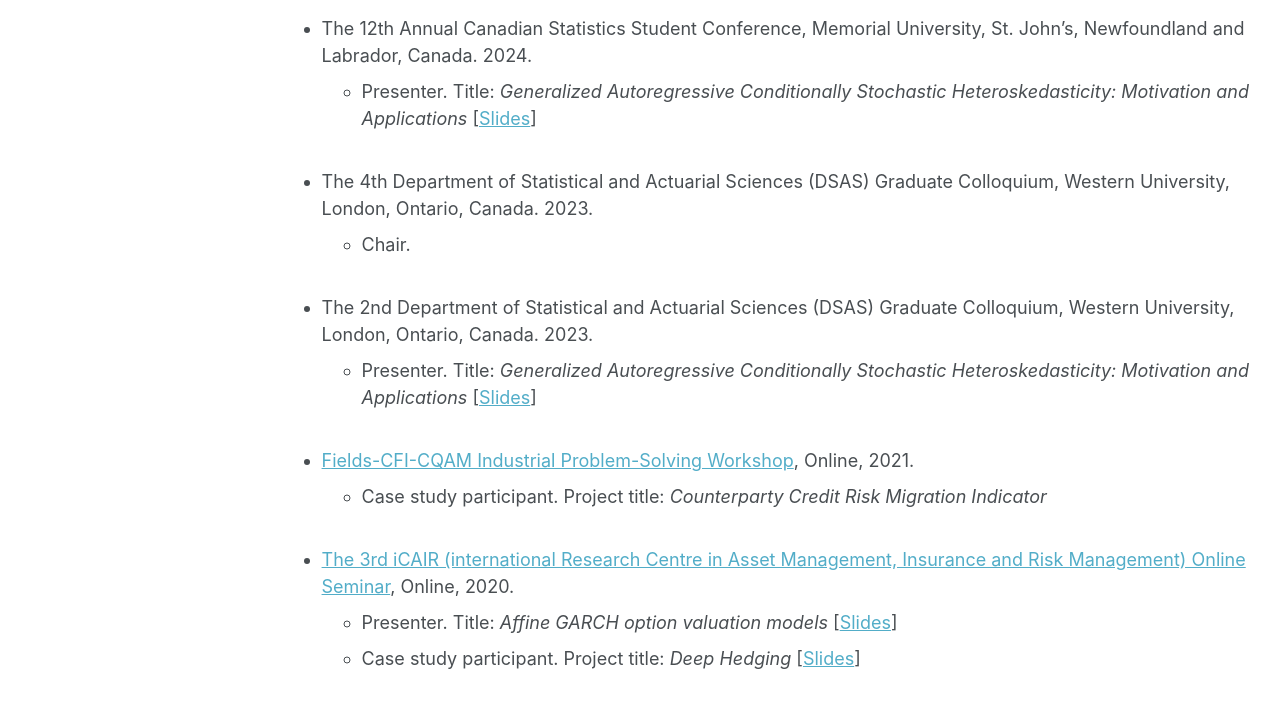
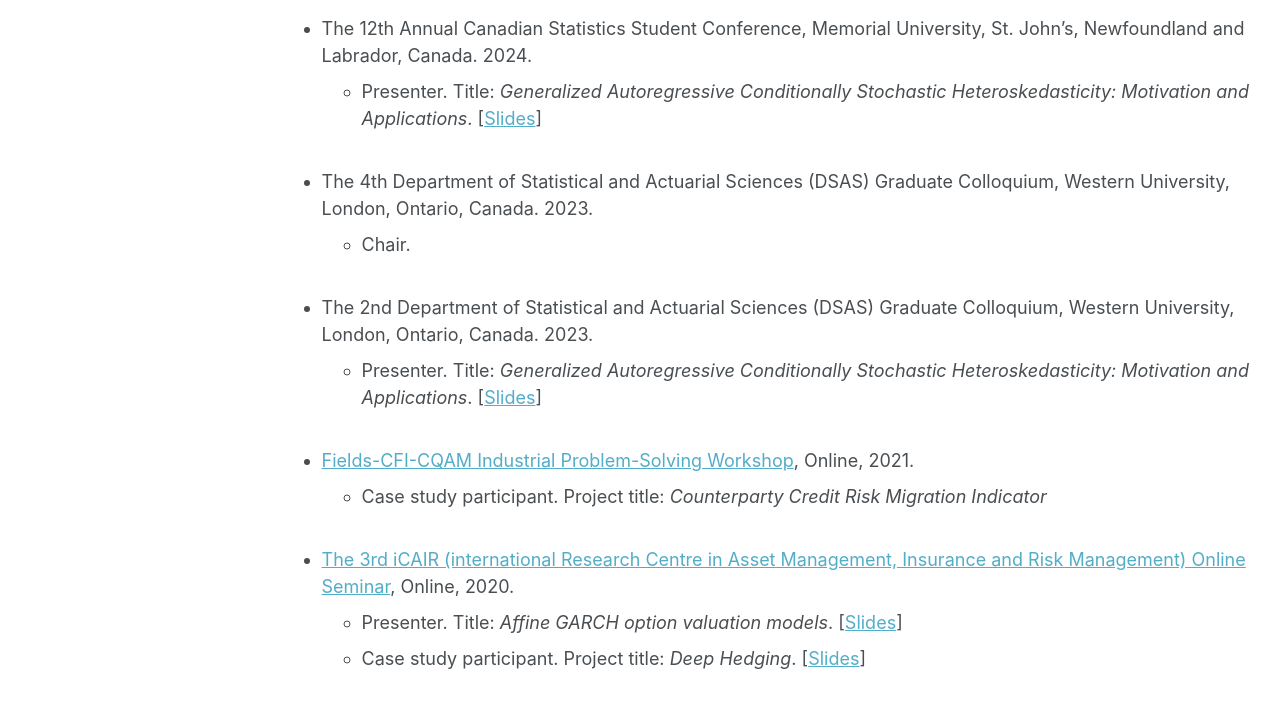
Before and after one commit to XIZEYE/xizeye.github.io, a Jekyll site: the page built from _pages/research.md, in a window 1280 px wide and 1400 px high. Shown: the part 652-1360 px from the top of the window. Built offline with Jekyll 4.4.1, drawn with Linux system fonts in a browser that asks for light colours; some web fonts are replaced.

```diff
--- a/_pages/research.md
+++ b/_pages/research.md
@@ -22,13 +22,13 @@ GARCH Models. A Heston-Nandi GARCH Insight. *Econometrics and Statistics*. *In p
 Academic activities
 ------
 * The 12th Annual Canadian Statistics Student Conference, Memorial University, St. John's, Newfoundland and Labrador, Canada. 2024.
-	* Presenter. Title: *Generalized Autoregressive Conditionally Stochastic Heteroskedasticity: Motivation and Applications* [[Slides](https://xizeye.github.io/files/cssc24.pdf)] <br/><br/>
+	* Presenter. Title: *Generalized Autoregressive Conditionally Stochastic Heteroskedasticity: Motivation and Applications*. [[Slides](https://xizeye.github.io/files/cssc24.pdf)] <br/><br/>
 * The 4th Department of Statistical and Actuarial Sciences (DSAS) Graduate Colloquium, Western University, London, Ontario, Canada. 2023.
 	* Chair.<br/><br/>
 * The 2nd Department of Statistical and Actuarial Sciences (DSAS) Graduate Colloquium, Western University, London, Ontario, Canada. 2023.
-	* Presenter. Title: *Generalized Autoregressive Conditionally Stochastic Heteroskedasticity: Motivation and Applications* [[Slides](https://xizeye.github.io/files/dsas23.pdf)]<br/><br/>
+	* Presenter. Title: *Generalized Autoregressive Conditionally Stochastic Heteroskedasticity: Motivation and Applications*. [[Slides](https://xizeye.github.io/files/dsas23.pdf)]<br/><br/>
 * [Fields-CFI-CQAM Industrial Problem-Solving Workshop](http://www.fields.utoronto.ca/activities/21-22/CFI-IPSW), Online, 2021.
      * Case study participant. Project title: *Counterparty Credit Risk Migration Indicator* <br/><br/>
 * [The 3rd iCAIR (international Research Centre in Asset Management, Insurance and Risk Management) Online Seminar](https://www.math.cit.tum.de/en/mathfinance/icair-1/seminar-2020/), Online, 2020.
-	* Presenter. Title: *Affine GARCH option valuation models* [[Slides](https://xizeye.github.io/files/dsas23.pdf)]
-	* Case study participant. Project title: *Deep Hedging* [[Slides](https://xizeye.github.io/files/icair20.pdf)]<br/><br/>
+	* Presenter. Title: *Affine GARCH option valuation models*. [[Slides](https://xizeye.github.io/files/dsas23.pdf)]
+	* Case study participant. Project title: *Deep Hedging*. [[Slides](https://xizeye.github.io/files/icair20.pdf)]<br/><br/>
```
